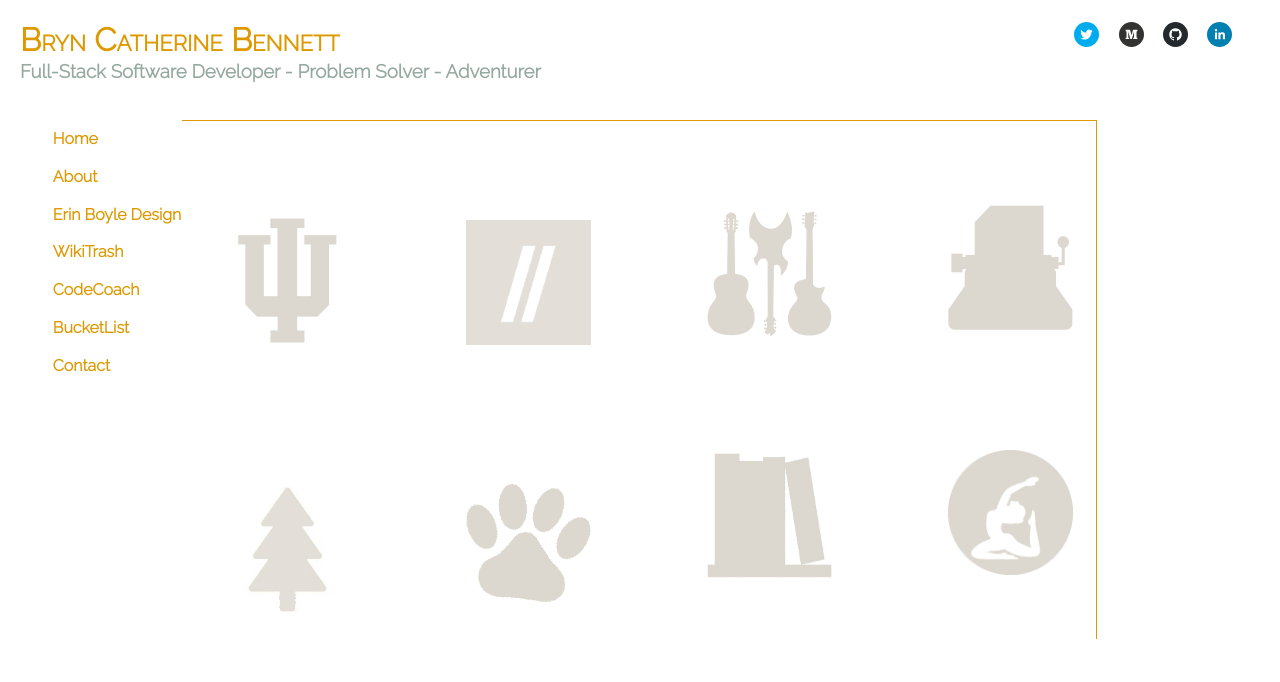
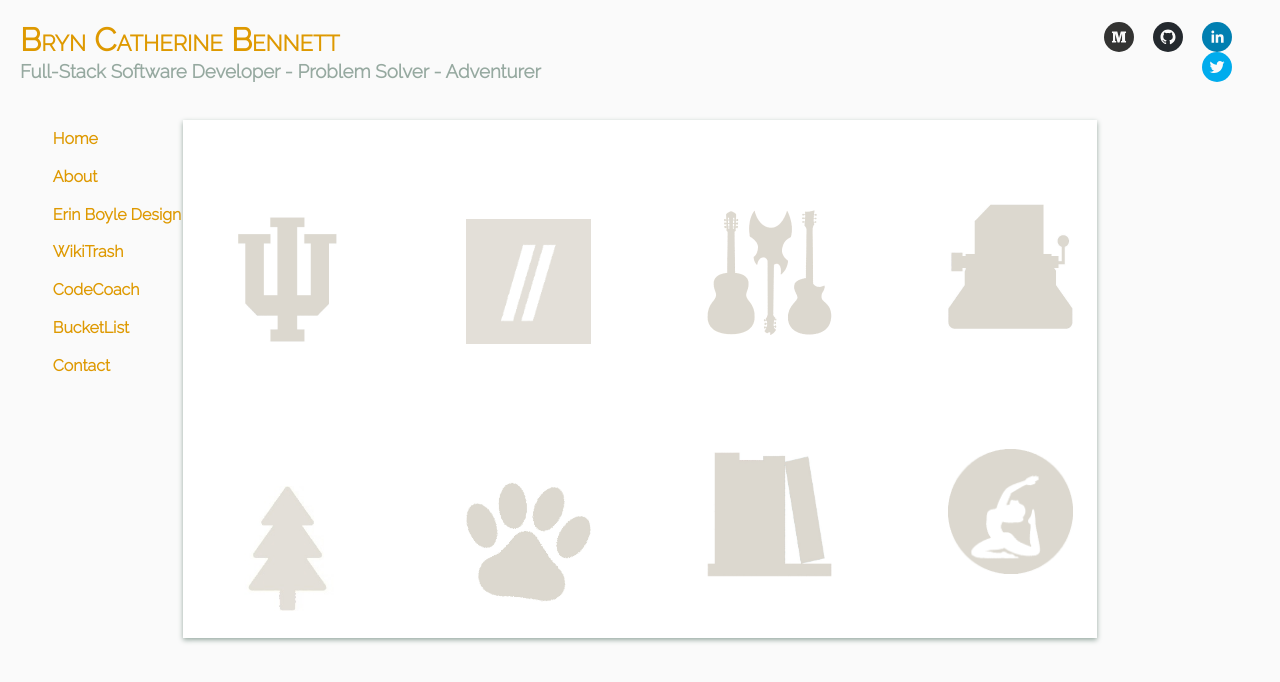
Before and after one commit to bbennett7/portfolio, a React (Create React App) app: page / in a window 1280 px wide. Shown: the top 682 px of the page. Built offline with nearby package versions, Linux system fonts and the light colour scheme.

Commit message:
Background change

```diff
--- a/src/App.css
+++ b/src/App.css
@@ -12,6 +12,8 @@ body {
   --yellow: rgb(222, 153, 0);
   --gray: rgb(50, 60, 54);
   min-height: 100%;
+  --lightyellow: rgb(250, 250, 250);
+  background: var(--lightyellow);
 }
 
 
@@ -68,8 +70,8 @@ h2 {
 }
 
 .social-icon {
-  height: 25px !important;
-  width: 25px !important;
+  height: 30px !important;
+  width: 30px !important;
   padding: 0;
   margin: 0% 5%;
   float: right;
@@ -115,8 +117,11 @@ a:hover {
   grid-area: 2 / 2 / 2 / 3;
   padding: 1%;
   height: auto;
-  border-top: 1px solid var(--yellow);
-  border-right: 1px solid var(--yellow);
+  background: white;
+  /* border-top: 1px solid var(--yellow); */
+  /* border-right: 1px solid var(--yellow); */
+  /* border: 1px solid var(--yellow); */
+  box-shadow: 0px 2px 5px var(--green);
 }
 
 .Page-header {
@@ -166,7 +171,7 @@ iframe {
   width: 125px;
   height: 125px;
   margin: 0px 33px;
-  z-index: 1;
+  z-index: 2;
   filter: rgb(220, 216, 207);
   -webkit-filter: opacity(1);
   -webkit-transition: all .6s ease-in-out;
@@ -177,7 +182,7 @@ iframe {
   width: 125px;
   height: 125px;
   margin: 0px 33px;
-  z-index: -1;
+  z-index: 1;
   position: absolute;
 }
 
```
Also changed, not shown: src/images/5c0dc8e84661f.jpg (added).
